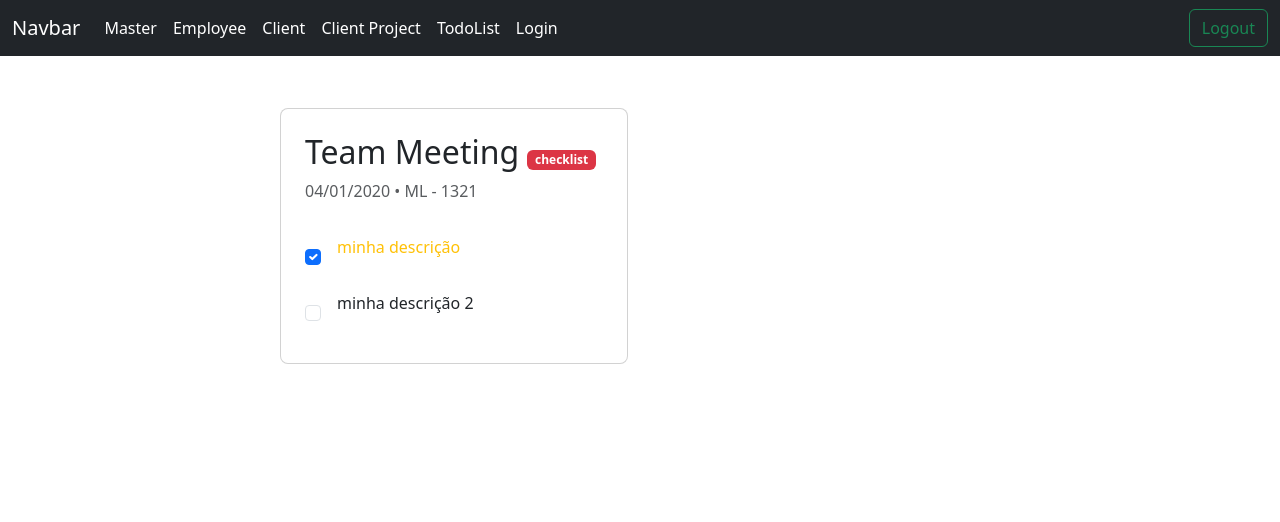
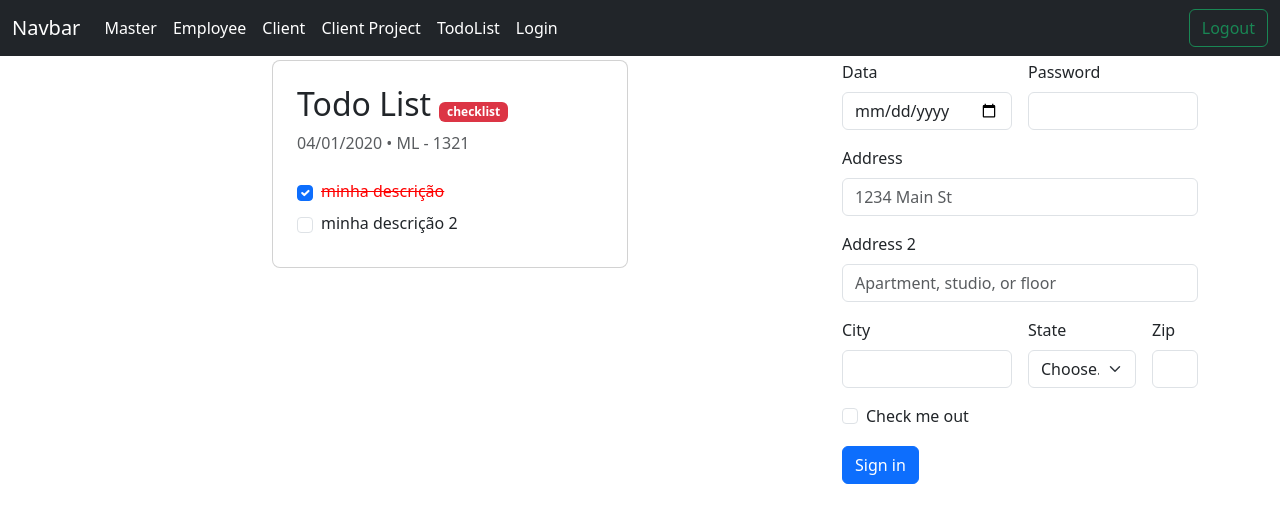
Before and after one commit to MatheusFidelisPE/practicing-angular-framework, an Angular app: page /todo-list in a window 1280 px wide. Shown: the top 522 px of the page. Built offline with nearby package versions, Linux system fonts and the light colour scheme.

Commit message:
feat: criação de forms para cadastrar novas tasks e alinhando

```diff
--- /dev/null
+++ b/src/app/components/todolist-form/todolist-form.component.html
@@ -0,0 +1 @@
+<p>todolist-form works!</p>
--- a/src/app/components/todolist/todolist.component.css
+++ b/src/app/components/todolist/todolist.component.css
@@ -5,3 +5,7 @@
   height: 1px;
   background: #eee;
 }
+.text-riscado {
+  text-decoration: line-through;
+  color: red;
+}
--- a/src/app/components/todolist/todolist.component.html
+++ b/src/app/components/todolist/todolist.component.html
@@ -1,21 +1,23 @@
-<div class="col-8">
-    <div class="container py-5 h-100">
-        <div class="row d-flex justify-content-center align-items-center h-100">
+<div class="row">
+    <div class="col-8">
+        <div class="row d-flex justify-content-center align-items-center">
             <div class="col col-lg-8 col-xl-6">
                 <div class="card rounded-3">
                     <div class="card-body p-4">
-
-                        <p class="mb-2"><span class="h2 me-2">Team Meeting</span> <span
+                        <p class="mb-2"><span class="h2 me-2">Todo List</span> <span
                                 class="badge bg-danger">checklist</span></p>
                         <p class="text-muted pb-2">04/01/2020 • ML - 1321</p>
 
                         <ul class="list-group rounded-0">
                             @for(item of todoList; track $index){
-                                <li class="list-group-item border-0 d-flex align-items-center ps-0">
-                                    <input class="form-check-input me-3" type="checkbox" value="" aria-label="..."
-                                        [checked]="item.status" />
-                                    <p [className]="item.status?'text-warning':''">{{item.description}}</p>
-                                </li>
+                            <div class="form-check d-flex align-items-center mb-2">
+                                <input class="form-check-input me-2" type="checkbox" id="example2"
+                                    [(ngModel)]="item.status">
+                                <label class="form-check-label" for="example2"
+                                    [className]="item.status?'text-riscado':''">
+                                    {{item.description}}
+                                </label>
+                            </div>
                             }
                         </ul>
                     </div>
@@ -23,3 +25,50 @@
             </div>
         </div>
     </div>
+    <div class="col-4">
+        <form class="row g-3">
+            <div class="col-md-6">
+                <label for="inputEmail4" class="form-label">Data</label>
+                <input type="date" class="form-control" id="inputEmail4">
+            </div>
+            <div class="col-md-6">
+                <label for="inputPassword4" class="form-label">Password</label>
+                <input type="password" class="form-control" id="inputPassword4">
+            </div>
+            <div class="col-12">
+                <label for="inputAddress" class="form-label">Address</label>
+                <input type="text" class="form-control" id="inputAddress" placeholder="1234 Main St">
+            </div>
+            <div class="col-12">
+                <label for="inputAddress2" class="form-label">Address 2</label>
+                <input type="text" class="form-control" id="inputAddress2" placeholder="Apartment, studio, or floor">
+            </div>
+            <div class="col-md-6">
+                <label for="inputCity" class="form-label">City</label>
+                <input type="text" class="form-control" id="inputCity">
+            </div>
+            <div class="col-md-4">
+                <label for="inputState" class="form-label">State</label>
+                <select id="inputState" class="form-select">
+                    <option selected>Choose...</option>
+                    <option>...</option>
+                </select>
+            </div>
+            <div class="col-md-2">
+                <label for="inputZip" class="form-label">Zip</label>
+                <input type="text" class="form-control" id="inputZip">
+            </div>
+            <div class="col-12">
+                <div class="form-check">
+                    <input class="form-check-input" type="checkbox" id="gridCheck">
+                    <label class="form-check-label" for="gridCheck">
+                        Check me out
+                    </label>
+                </div>
+            </div>
+            <div class="col-12">
+                <button type="submit" class="btn btn-primary">Sign in</button>
+            </div>
+        </form>
+    </div>
+</div>
--- a/src/app/components/todolist/todolist.component.ts
+++ b/src/app/components/todolist/todolist.component.ts
@@ -1,10 +1,11 @@
 import { Component, OnInit } from '@angular/core';
 import { ITodoList } from '../../model/class/interface/role';
 import { CommonModule } from '@angular/common';
+import { FormsModule } from '@angular/forms';
 
 @Component({
   selector: 'app-todolist',
-  imports: [CommonModule],
+  imports: [CommonModule, FormsModule],
   templateUrl: './todolist.component.html',
   styleUrl: './todolist.component.css'
 })
@@ -17,4 +18,5 @@ export class TodolistComponent implements OnInit{
     this.todoList.push({status:false,description:'minha descrição 2', realizationDate: new Date()})
   }
 
+
 }
```
Also changed, not shown: src/app/components/todolist-form/todolist-form.component.ts (added, +11 -0 lines), src/app/components/todolist-form/todolist-form.component.css (added), 1 other file (tests, documents, lock files or other folders).
